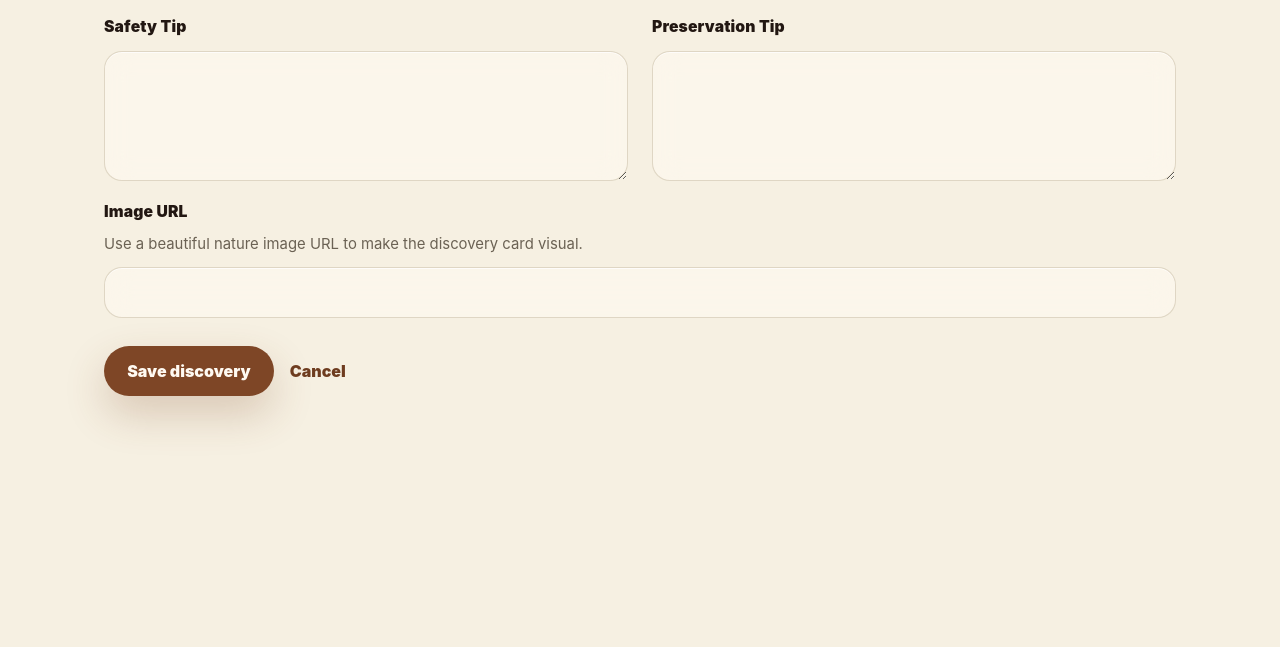
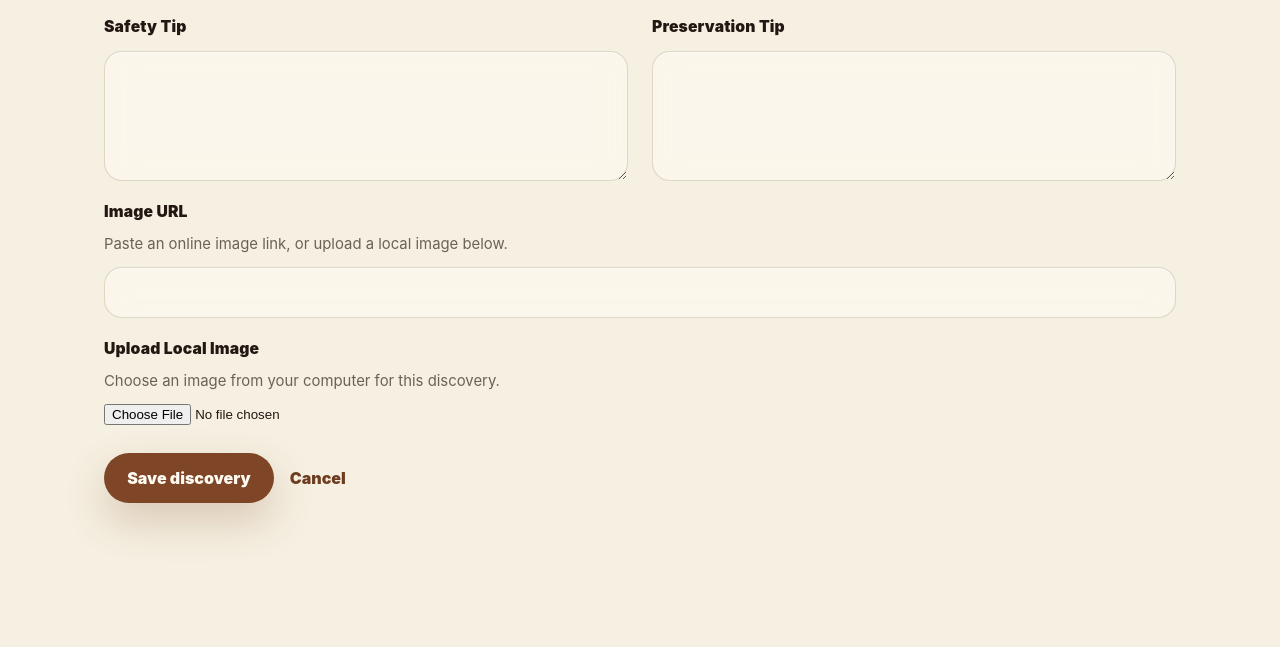
Before and after one commit to thara-messeroux/django-crud-app-lab, a Django app: page /discoveries/new/ in a window 1280 px wide. Shown: the part 1085-1732 px from the top of the page. Before the commit the page ends 1512 px from the top, so only its background shows below. Run offline with Django 5.2, Linux system fonts and the light colour scheme; the visitor is signed in with stand-in values (Sample User, id 1); data that the repository does not hold is empty.

Commit message:
feat: support local discovery image uploads

```diff
--- a/main_app/forms.py
+++ b/main_app/forms.py
@@ -18,6 +18,7 @@ class DiscoveryForm(forms.ModelForm):
             'safety_tip',
             'preservation_tip',
             'image_url',
+            'image_upload',
         ]
 
         widgets = {
--- a/main_app/models.py
+++ b/main_app/models.py
@@ -50,6 +50,9 @@ class Discovery(models.Model):
     # Stores an optional image link without forcing users to upload a file.
     image_url = models.URLField(blank=True)
 
+    # Stores an optional uploaded image from the user's computer.
+    image_upload = models.ImageField(upload_to='discovery_images/', blank=True, null=True)
+
     # One category can organize many discoveries.
     # PROTECT prevents deleting a category if discoveries still use it.
     category = models.ForeignKey(Category, on_delete=models.PROTECT)
--- a/main_app/templates/discoveries/detail.html
+++ b/main_app/templates/discoveries/detail.html
@@ -24,7 +24,9 @@
             <strong>Preservation tip:</strong> {{ discovery.preservation_tip }}
         </div>
 
-        {% if discovery.image_url %}
+        {% if discovery.image_upload %}
+            <img class="detail-image" src="{{ discovery.image_upload.url }}" alt="{{ discovery.title }}">
+        {% elif discovery.image_url %}
             <img class="discovery-image" src="{{ discovery.image_url }}" alt="{{ discovery.title }}">
         {% endif %}
 
--- a/main_app/templates/discoveries/form.html
+++ b/main_app/templates/discoveries/form.html
@@ -380,7 +380,7 @@ button[type="submit"]:focus {
             </p>
         </div>
 
-        <form method="post" class="discovery-form">
+        <form method="post" enctype="multipart/form-data" class="discovery-form">
             {% csrf_token %}
 
             <div class="form-grid">
@@ -447,9 +447,16 @@ button[type="submit"]:focus {
 
                 <div class="form-field full-width">
                     <label for="{{ form.image_url.id_for_label }}">Image URL</label>
-                    <p class="field-note">Use a beautiful nature image URL to make the discovery card visual.</p>
+                    <p class="field-note">Paste an online image link, or upload a local image below.</p>
                     {{ form.image_url }}
                     {{ form.image_url.errors }}
+                </div>
+
+                <div class="form-field full-width">
+                    <label for="{{ form.image_upload.id_for_label }}">Upload Local Image</label>
+                    <p class="field-note">Choose an image from your computer for this discovery.</p>
+                    {{ form.image_upload }}
+                    {{ form.image_upload.errors }}
                 </div>
             </div>
 
--- a/main_app/views.py
+++ b/main_app/views.py
@@ -35,7 +35,7 @@ def discovery_detail(request, discovery_id):
 def discovery_create(request):
     # Handles both showing the form and saving a new discovery.
     if request.method == 'POST':
-        form = DiscoveryForm(request.POST)
+        form = DiscoveryForm(request.POST, request.FILES)
 
         if form.is_valid():
             # Save later so we can attach the logged-in user first.
--- a/trailtales/settings.py
+++ b/trailtales/settings.py
@@ -127,3 +127,7 @@ LOGOUT_REDIRECT_URL = 'home'
 
 # Sends protected pages to the login screen when needed.
 LOGIN_URL = 'login'
+
+# Local media uploads for user-uploaded discovery images.
+MEDIA_URL = '/media/'
+MEDIA_ROOT = BASE_DIR / 'media'
--- a/trailtales/urls.py
+++ b/trailtales/urls.py
@@ -1,5 +1,7 @@
 from django.contrib import admin
 from django.urls import path, include
+from django.conf import settings
+from django.conf.urls.static import static
 
 
 urlpatterns = [
@@ -11,4 +13,4 @@ urlpatterns = [
 
     # TrailTales app pages.
     path('', include('main_app.urls')),
-]
+] + static(settings.MEDIA_URL, document_root=settings.MEDIA_ROOT)
```
Also changed, not shown: main_app/templates/discoveries/index.html (+5 -2 lines), main_app/migrations/0006_discovery_image_upload.py (added), 3 other files.
